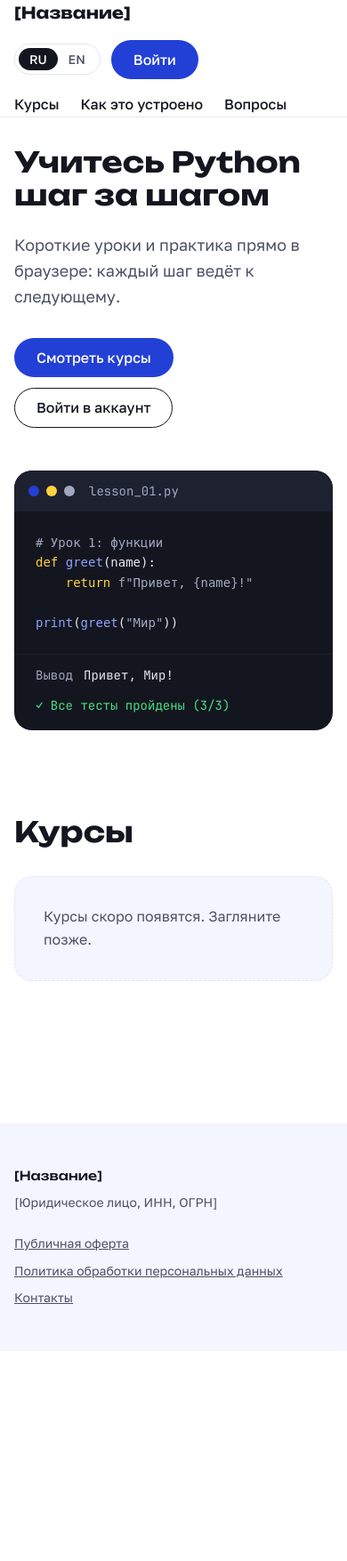
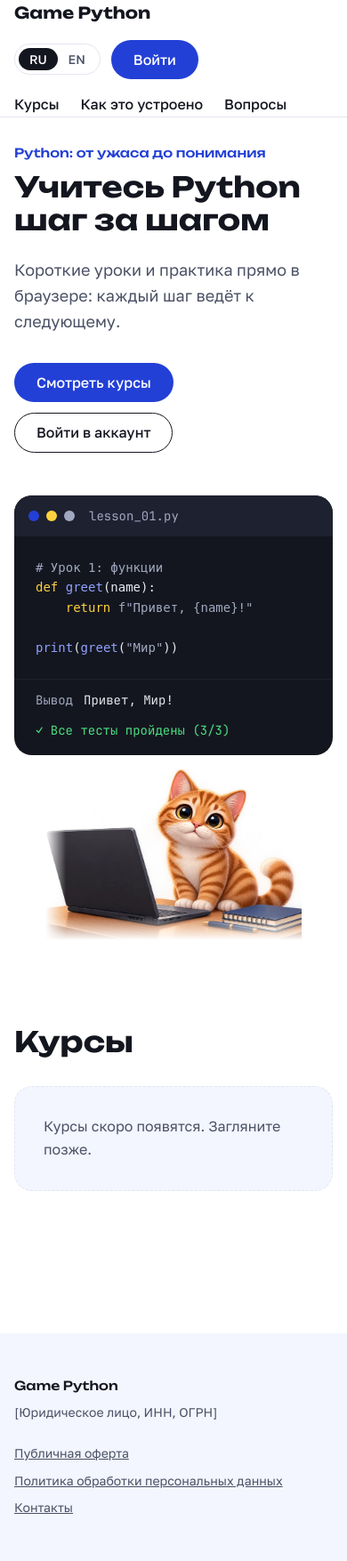
Before and after one commit to EugeneMorrison/learning-platform, a Django app: page / in a window 390 px wide. Shown: the whole page at 89% size. Before the commit the page ends 1466 px from the top, so only its background shows below. Run offline with Django 5.2, Linux system fonts and the light colour scheme; data that the repository does not hold is empty; parts of the project's set-up code (start-up, migrations or seed data) failed here and were passed over.

Commit message:
Brand name Game Python and a cat in the landing hero
Brand (pending the teacher's final approval):
- Short name "Game Python" in the single constants (frontend/src/brand.js,
  BRAND_NAME in api/templatetags/public_site.py), with a tagline constant
  next to each and a {% brand_title %} tag
- <title>: "Game Python — от ужаса до понимания" (EN: "... from horror to
  understanding") on the landing and in the React app; course pages use
  "<course> — Game Python"
- Full name "Python: от ужаса до понимания" as a small line above the hero
  heading; heading unchanged; all strings translated (en .po/.mo updated)

Cat picture:
- cat-desk-800.webp / cat-desk-1200.webp (alpha kept) with srcset/sizes,
  width/height set, not lazy-loaded, translated alt text
- Under the code card on desktop (right-aligned), smaller and centred under
  it on phones; no sideways scroll at 390px
- Gradient mask fades the desk's bottom and left edges; WebPs untouched
- Full-size source PNG kept out of static (design-src/, git-ignored), so
  only the WebPs are collected and served

Hero columns top-aligned so the text starts level with the code card on
desktop; phone layout unchanged.

Co-Authored-By: Claude Opus 5.5 <noreply@anthropic.com>

```diff
--- a/api/templatetags/public_site.py
+++ b/api/templatetags/public_site.py
@@ -1,21 +1,30 @@
 """Template tags for the public (Django-rendered) pages."""
 
 from django import template
+from django.utils.text import format_lazy
 from django.utils.translation import gettext_lazy as _
 
 from api.models import Review
 
 register = template.Library()
 
-# The site name, the only place the Django templates take it from (the React app
-# has its own constant in frontend/src/brand.js). Translated like any other string.
-BRAND_NAME = _('[Название]')
+# The site name and tagline, the only place the Django templates take them from
+# (the React app has its own constants in frontend/src/brand.js). Translated like
+# any other string.
+BRAND_NAME = _('Game Python')
+BRAND_TAGLINE = _('от ужаса до понимания')
 
 
 @register.simple_tag
 def brand_name():
-    """The site name for headers, footers and <title>: {% brand_name %}."""
+    """The short site name for the logo and footer: {% brand_name %}."""
     return BRAND_NAME
+
+
+@register.simple_tag
+def brand_title():
+    """Default page <title>: "Game Python — от ужаса до понимания"."""
+    return format_lazy('{} — {}', BRAND_NAME, BRAND_TAGLINE)
 
 
 @register.simple_tag(takes_context=True)
--- a/backend/static/public/css/landing.css
+++ b/backend/static/public/css/landing.css
@@ -11,7 +11,7 @@
 .hero__inner {
   display: flex;
   flex-wrap: wrap;
-  align-items: center;
+  align-items: flex-start;  /* text starts at the top, level with the code card */
   justify-content: space-between;
   gap: var(--space-7);
 }
@@ -19,6 +19,16 @@
 .hero__text {
   flex: 1 1 calc(var(--container-width) / 2);
   min-width: 0;
+}
+
+/* Full course name, a small line above the hero heading. */
+.hero__eyebrow {
+  margin-bottom: var(--space-3);
+  color: var(--color-accent);
+  font-family: var(--font-heading);
+  font-size: var(--text-sm);
+  font-weight: var(--weight-medium);
+  line-height: var(--leading-tight);
 }
 
 .hero__title {
@@ -43,6 +53,26 @@
   flex: 1 1 calc(var(--container-width) / 3);
   min-width: 0;
   max-width: calc(var(--container-width) / 2.25);
+}
+
+/* The cat sits under the code card, right-aligned, looking up at the code.
+   max-width matches the 26rem in the <img sizes> attribute.
+   The desk in the artwork runs to the image's bottom and left edges; two
+   intersected gradient masks fade those edges out (only the alpha of the
+   mask colour matters). The WebP files themselves are unchanged. */
+.hero__cat {
+  width: 85%;
+  max-width: 26rem;
+  height: auto;
+  margin: var(--space-4) 0 0 auto;
+  -webkit-mask-image:
+    linear-gradient(to top, transparent, var(--color-ink) 14%),
+    linear-gradient(to right, transparent, var(--color-ink) 8%);
+  -webkit-mask-composite: source-in;
+  mask-image:
+    linear-gradient(to top, transparent, var(--color-ink) 14%),
+    linear-gradient(to right, transparent, var(--color-ink) 8%);
+  mask-composite: intersect;
 }
 
 .code-card {
@@ -348,4 +378,11 @@
     flex-basis: 100%;
     max-width: none;
   }
+
+  /* Cat under the code card, smaller and centred (matches sizes="18rem"). */
+  .hero__cat {
+    width: 100%;
+    max-width: 18rem;
+    margin: var(--space-4) auto 0;
+  }
 }
--- a/backend/templates/public/base.html
+++ b/backend/templates/public/base.html
@@ -3,7 +3,7 @@
 <head>
   <meta charset="utf-8">
   <meta name="viewport" content="width=device-width, initial-scale=1">
-  <title>{% block title %}{% brand_name %}{% endblock %}</title>
+  <title>{% block title %}{% brand_title %}{% endblock %}</title>
   <meta name="description" content="{% block meta_description %}{% translate "Онлайн-курсы с практикой прямо в браузере." %}{% endblock %}">
   <link rel="icon" type="image/svg+xml" href="{% static 'favicon.svg' %}">
   <link rel="preload" href="{% static 'public/fonts/golos-text-cyrillic-400.woff2' %}" as="font" type="font/woff2" crossorigin>
--- a/backend/templates/public/course_detail.html
+++ b/backend/templates/public/course_detail.html
@@ -1,7 +1,8 @@
 {% extends "public/base.html" %}
-{% load i18n static %}
+{% load i18n static public_site %}
 
-{% block title %}{{ course.title }} — {{ block.super }}{% endblock %}
+{# Course name plus the short brand; the default title's tagline would make it too long. #}
+{% block title %}{{ course.title }} — {% brand_name %}{% endblock %}
 
 {% block extra_head %}
   <link rel="stylesheet" href="{% static 'public/css/course.css' %}">
--- a/backend/templates/public/landing.html
+++ b/backend/templates/public/landing.html
@@ -9,6 +9,7 @@
   <section class="hero" aria-labelledby="hero-title">
     <div class="container hero__inner">
       <div class="hero__text">
+        <p class="hero__eyebrow">{% translate "Python: от ужаса до понимания" %}</p>
         {# TODO: copy from Lyudmila #}
         <h1 id="hero-title" class="hero__title">{% translate "Учитесь Python шаг за шагом" %}</h1>
         {# TODO: copy from Lyudmila #}
@@ -44,6 +45,14 @@
           </div>
           <div class="code-card__result">✓ {% translate "Все тесты пройдены" %} (3/3)</div>
         </div>
+        {# Above the fold: no lazy loading. Transparent WebP (alpha), so it sits on any #}
+        {# background without a box. width/height reserve the 3:2 space before it loads. #}
+        <img class="hero__cat"
+             src="{% static 'public/img/cat-desk-800.webp' %}"
+             srcset="{% static 'public/img/cat-desk-800.webp' %} 800w, {% static 'public/img/cat-desk-1200.webp' %} 1200w"
+             sizes="(max-width: 40rem) 18rem, 26rem"
+             width="800" height="533"
+             alt="{% translate "Рыжий кот сидит за столом с ноутбуком" %}">
       </div>
     </div>
   </section>
--- a/frontend/index.html
+++ b/frontend/index.html
@@ -7,7 +7,7 @@
     <!-- Fonts are self-hosted. Golos Text, Unbounded and the tokens come from
          /static/public/ (added by the shared-design-tokens plugin in vite.config.js);
          JetBrains Mono 600 is declared in src/index.css. No remote font requests. -->
-    <title>%BRAND_NAME% — уроки Python</title>
+    <title>%BRAND_NAME% — %BRAND_TAGLINE%</title>
   </head>
   <body>
     <div id="root"></div>
--- a/frontend/vite.config.js
+++ b/frontend/vite.config.js
@@ -1,6 +1,6 @@
 import { defineConfig } from 'vite'
 import react from '@vitejs/plugin-react'
-import { BRAND_NAME } from './src/brand.js'
+import { BRAND_NAME, BRAND_TAGLINE } from './src/brand.js'
 
 // Design tokens and web fonts are shared with the Django pages: one copy, in
 // backend/static/public/ (served by Django at /static/public/). They are linked
@@ -17,7 +17,7 @@ function sharedDesignTokens() {
       order: 'post',
       handler(html) {
         return {
-          html: html.replace('%BRAND_NAME%', BRAND_NAME),
+          html: html.replace('%BRAND_NAME%', BRAND_NAME).replace('%BRAND_TAGLINE%', BRAND_TAGLINE),
           tags: [
             {
               tag: 'link',
```
Also changed, not shown: frontend/src/brand.js (+6 -4 lines), backend/locale/en/LC_MESSAGES/django.po, backend/static/public/img/cat-desk-1200.webp (added), backend/static/public/img/cat-desk-800.webp (added), 2 other files.
